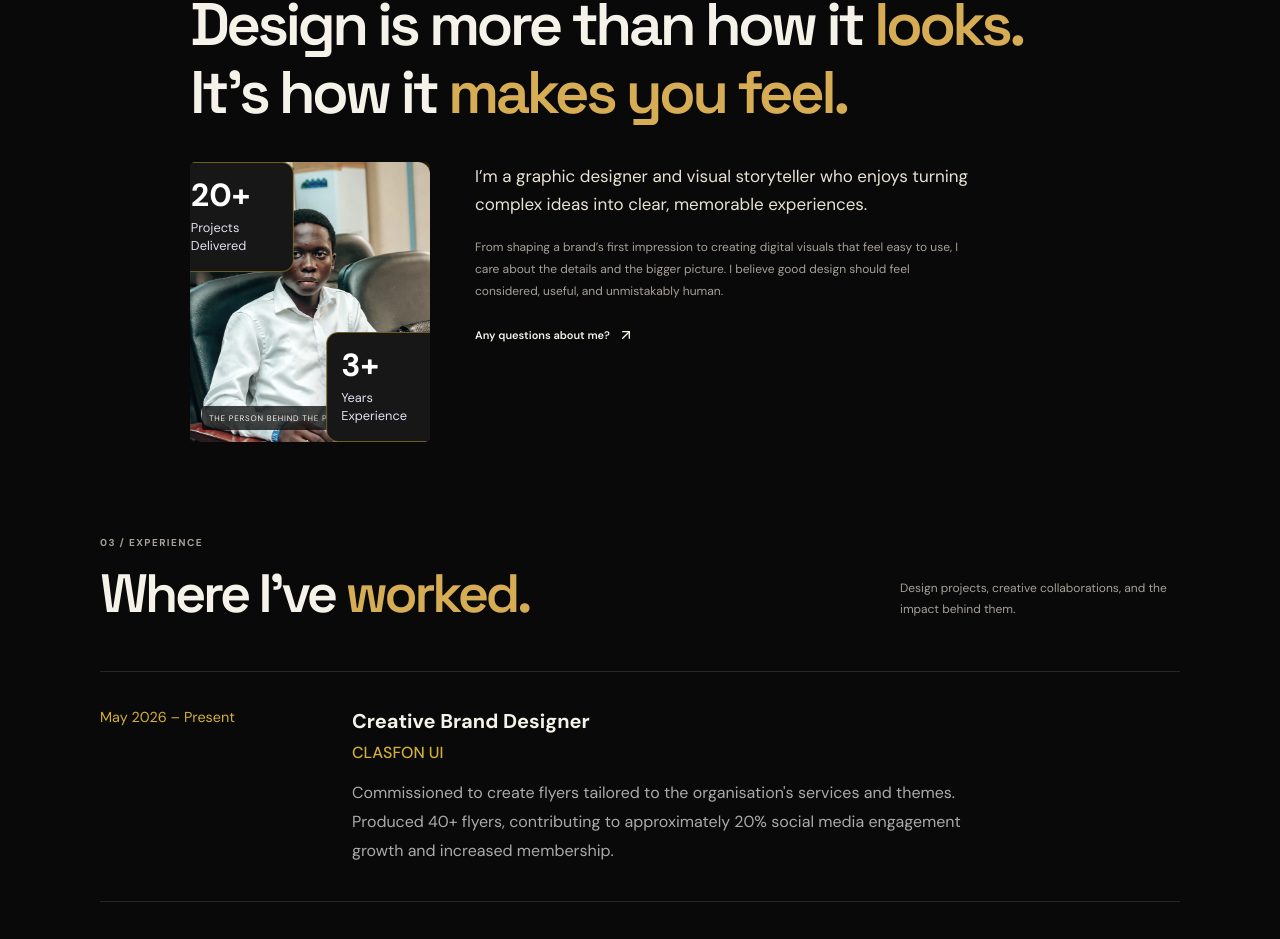
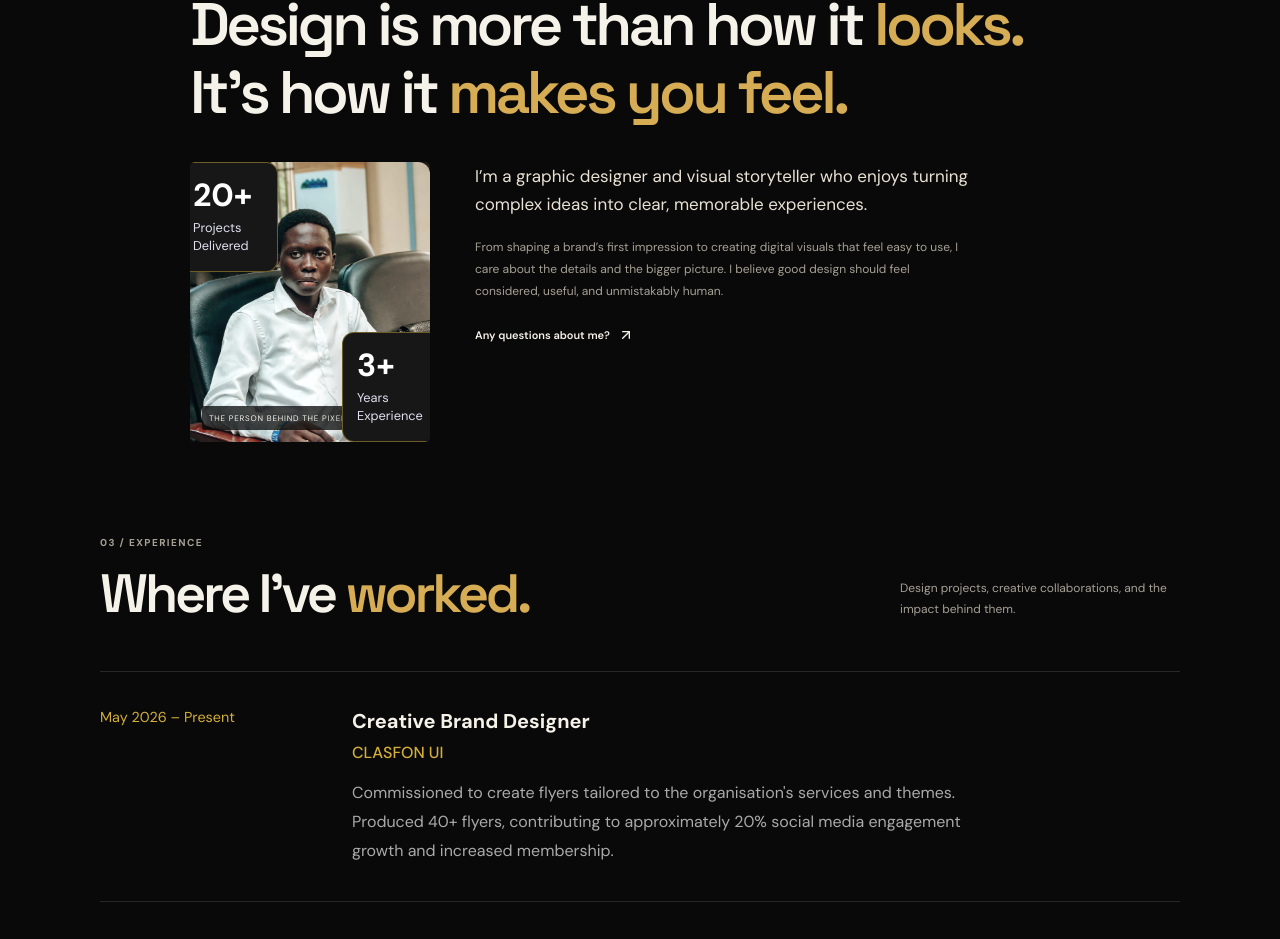
Before and after one commit to Triumph74926/abbahsowndesign-portfolio, a React (Vite) app: page / in a window 1280 px wide. Shown: the part 2677-3616 px from the top of the page. Built offline with nearby package versions, Linux system fonts and the light colour scheme.

Commit message:
finalizing styles

```diff
--- a/src/index.css
+++ b/src/index.css
@@ -590,8 +590,8 @@ button, input, textarea { font: inherit; }
 .photo-metric {
   position: absolute;
   z-index: 2;
-  width: 118px;
-  min-height: 104px;
+  width: 100px;
+  min-height: 95px;
   padding: 16px 14px;
   border-radius: 12px;
   background: #171717;
```
Also changed, not shown: public/favicon.svg.
